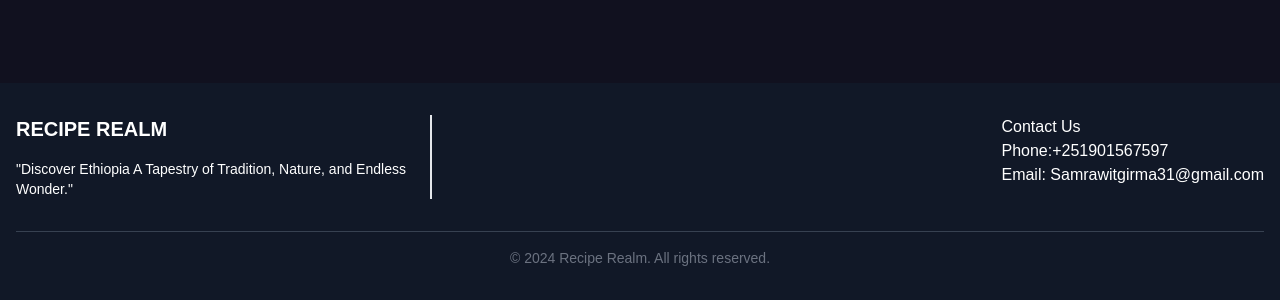
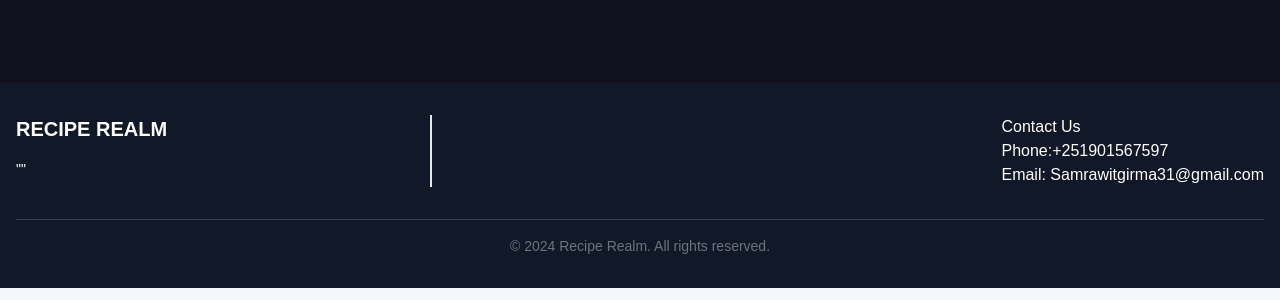
Before and after one commit to Aletia88/RecipeRealm, a Vue app: page / in a window 1280 px wide. Shown: the part 1517-1817 px from the top of the page. Built offline with nearby package versions, Linux system fonts and the light colour scheme.

Commit message:
footer update

```diff
--- a/src/components/FooterR.vue
+++ b/src/components/FooterR.vue
@@ -4,7 +4,7 @@
         <div className="flex flex-wrap justify-between">
           <div className="w-full md:w-1/3 mb-4 md:mb-0 border-r-2">
             <h4 className="text-xl font-bold mb-4 uppercase">Recipe Realm</h4>
-            <p className="text-sm">"Discover Ethiopia A Tapestry of Tradition, Nature, and Endless Wonder."</p>
+            <p className="text-sm">""</p>
         </div>
         <div>
             <h1>Contact Us</h1>
```
